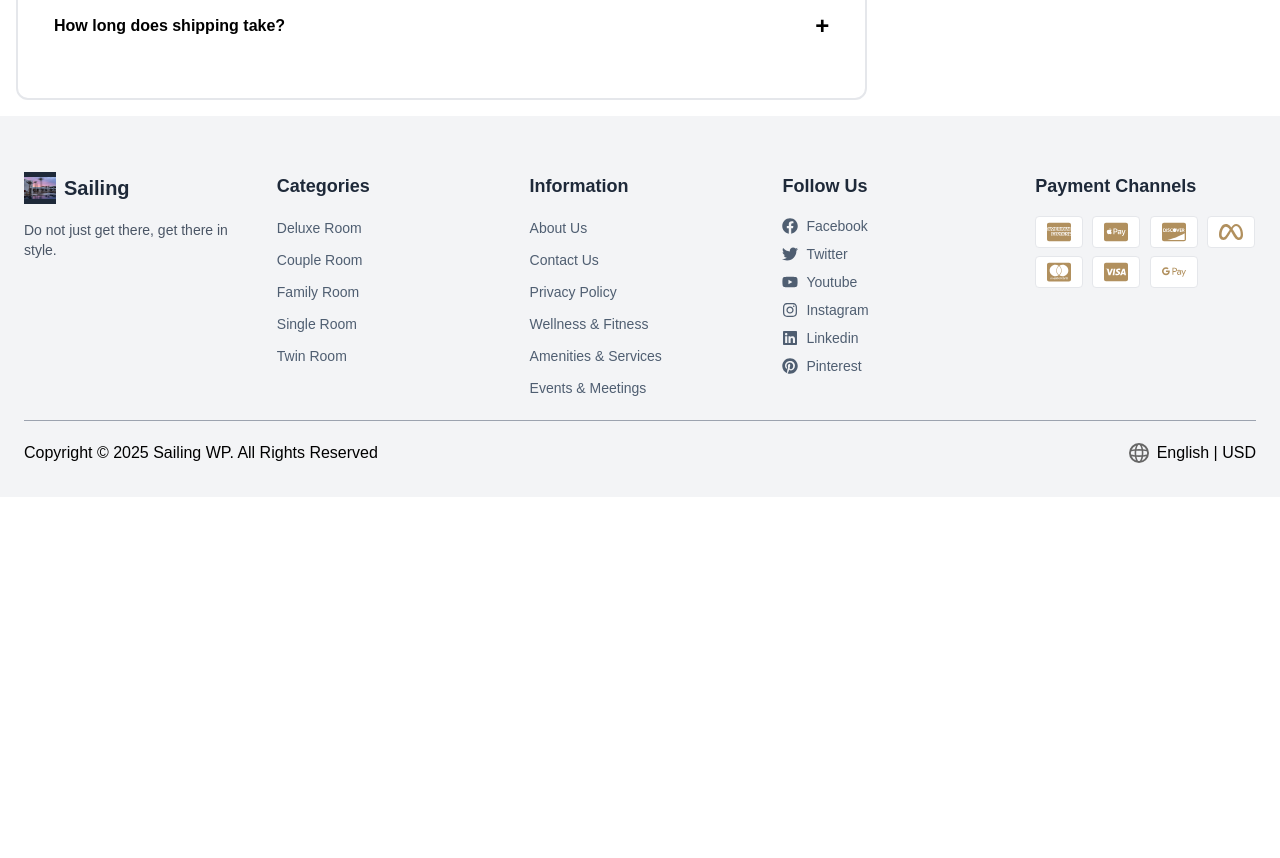
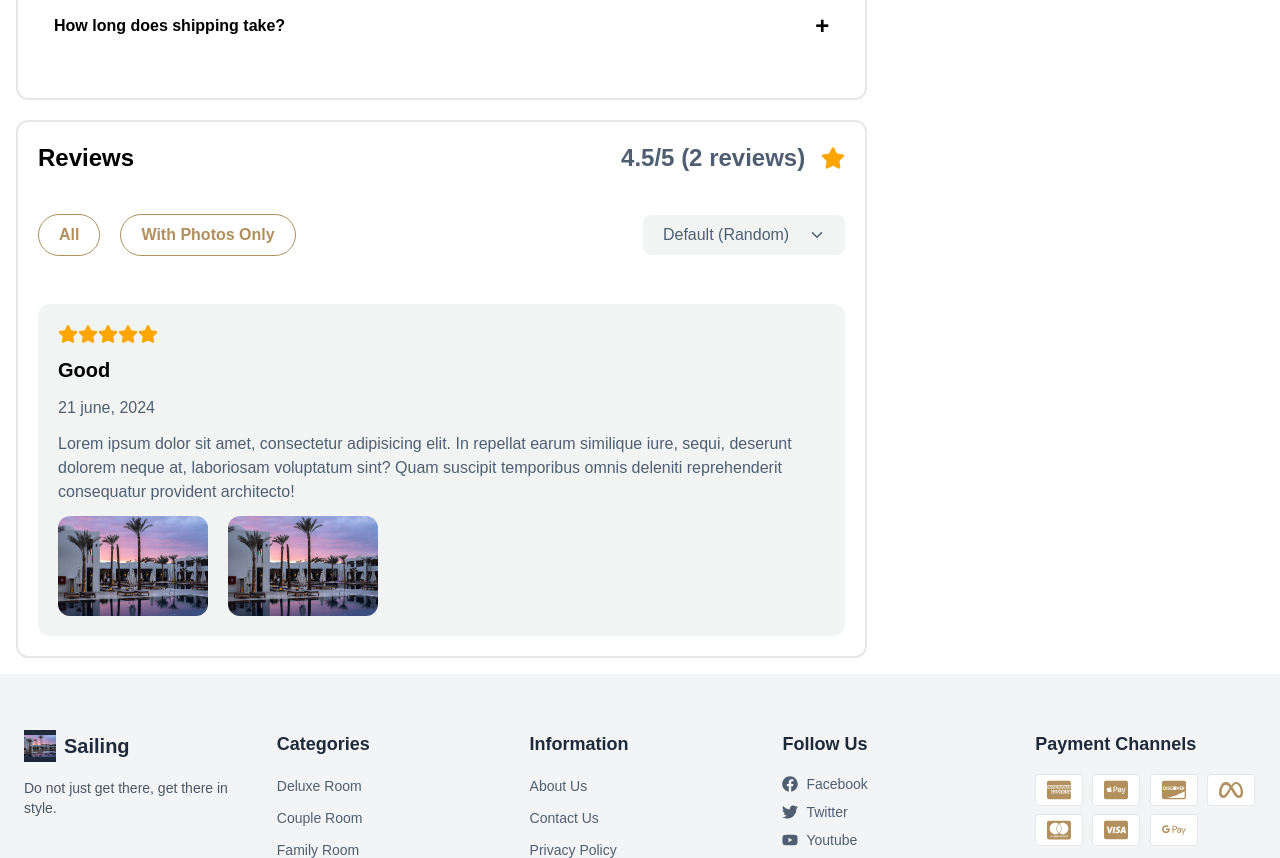
Before and after one commit to saidulislam28/Hotel-booking, a Next.js app in the folder website/: page /rooms/couple in a window 1280 px wide. Shown: the part 3180-4038 px from the top of the page. Before the commit the page ends 3677 px from the top, so only its background shows below. Built offline with nearby package versions, Linux system fonts and the light colour scheme.

Commit message:
complete review page

```diff
--- a/website/src/app/(common-pages)/rooms/[id]/page.tsx
+++ b/website/src/app/(common-pages)/rooms/[id]/page.tsx
@@ -1,4 +1,5 @@
 import FAQSection from "@/component/Faq";
+import OnclickDropdown from "@/component/OnclickDropdown";
 import RoomBookingTabs from "@/component/RoomBookingTab";
 import SectionTitleMedium from "@/component/SectionTitleMedium";
 import BookingPoliciesStepper from "@/component/VerticalStepper";
@@ -170,7 +171,6 @@ const RoomCardDetails = ({ params }) => {
               </div>
 
               {/* Pricing plan */}
-
               <div className="border-2 rounded-xl border-gray-200 p-5">
                 <SectionTitleMedium title={"Pricing plan"} />
                 <div className="mt-6">
@@ -182,18 +182,75 @@ const RoomCardDetails = ({ params }) => {
                         className="mt-5 flex flex-col gap-3 secondary_text"
                       >
                         <h1 className="font-medium text-lg">{plan?.title}</h1>
-                        <h5>${plan.price}</h5>
+                        <h5>${details?.price}</h5>
                       </div>
                     ))}
                   </div>
                 </div>
               </div>
 
-                   {/* Faq     */}
-
+              {/* Faq*/}
               <div className="border-2 rounded-xl border-gray-200 p-5">
                 <SectionTitleMedium title={"Frequently Asked Questions"} />
                 <FAQSection />
+              </div>
+
+              {/* Reviews --*/}
+              <div className="border-2 rounded-xl border-gray-200 p-5">
+                <div className="flex items-center justify-between">
+                  <SectionTitleMedium title={"Reviews"} />
+                  <h4 className="text-2xl font-semibold secondary_text flex items-center gap-4">
+                    4.5/5 (2 reviews) <FaStar size={24} color="orange" />
+                  </h4>
+                </div>
+                <div className="mt-10">
+                  {/* review filtering  */}
+                  <div className="flex items-center justify-between">
+                    <div className="flex items-center gap-5">
+                      <button className="text-md border border-[#B1905E] px-5 py-2 primary_text hover:text-white font-semibold rounded-full cursor-pointer hover:bg-[#ccae81]">
+                        All
+                      </button>
+                      <button className="text-md border border-[#B1905E] px-5 py-2 primary_text hover:text-white font-semibold rounded-full cursor-pointer hover:bg-[#ccae81]">
+                        With Photos Only
+                      </button>
+                    </div>
+                    <OnclickDropdown />
+                  </div>
+                  <div className="mt-12 bg-[#F2F4F4] p-5 space-y-3 rounded-xl">
+                    <div className="flex items-center">
+                      <FaStar size={20} color="orange" />
+                      <FaStar size={20} color="orange" />
+                      <FaStar size={20} color="orange" />
+                      <FaStar size={20} color="orange" />
+                      <FaStar size={20} color="orange" />
+                    </div>
+                    <h2 className="text-xl font-semibold">Good</h2>
+                    <p className="secondary_text">21 june, 2024</p>
+                    <p className="secondary_text">
+                      Lorem ipsum dolor sit amet, consectetur adipisicing elit.
+                      In repellat earum similique iure, sequi, deserunt dolorem
+                      neque at, laboriosam voluptatum sint? Quam suscipit
+                      temporibus omnis deleniti reprehenderit consequatur
+                      provident architecto!
+                    </p>
+                    <div className="flex items-center gap-5">
+                      <Image
+                        width={150}
+                        height={150}
+                        src="/banner-min.png"
+                        alt="banner"
+                        className="object-cover h-full rounded-xl"
+                      />
+                      <Image
+                        width={150}
+                        height={150}
+                        src="/banner-min.png"
+                        alt="banner"
+                        className="object-cover h-full rounded-xl"
+                      />
+                    </div>
+                  </div>
+                </div>
               </div>
             </div>
           </div>
```
